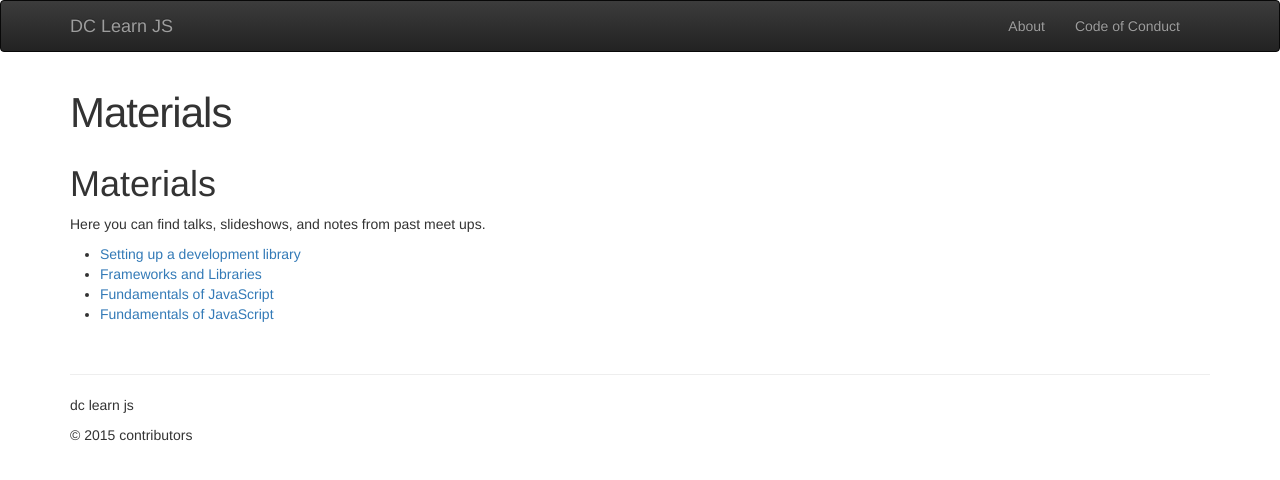
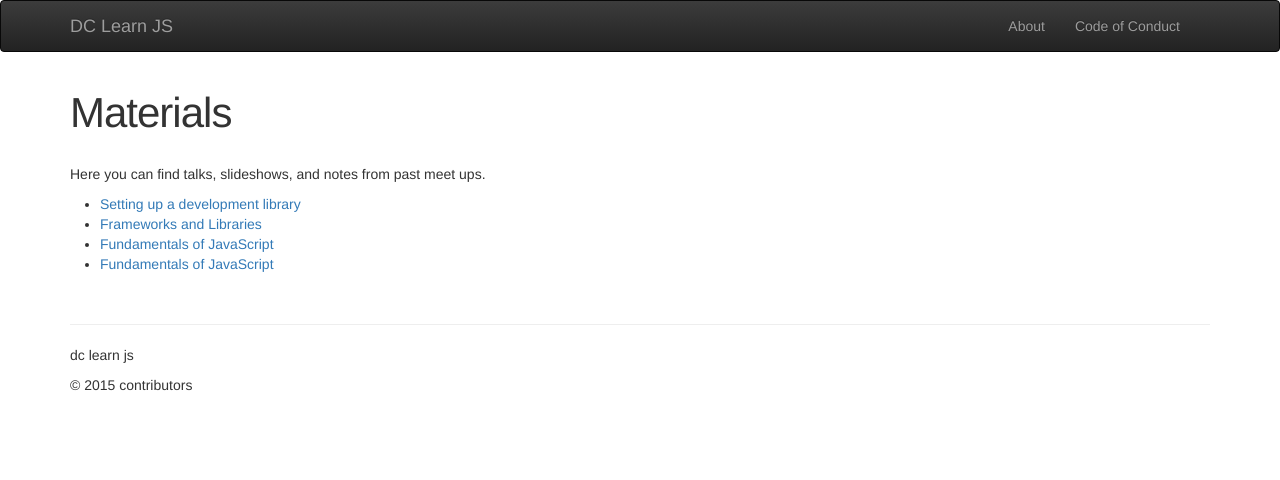
Before and after one commit to dclearnjs/dclearnjs.github.io, a Jekyll site: the page built from matierals.md, in a window 1280 px wide. Shown: the top 480 px of the page. Built offline with Jekyll 4.4.1, drawn with Linux system fonts in a browser that asks for light colours; nearby versions of some CDN libraries.

Commit message:
editting materials page :cat2:

```diff
--- a/matierals.md
+++ b/matierals.md
@@ -3,7 +3,6 @@ layout: page
 title: Materials
 permalink: /materials/
 ---
-# Materials
 
 Here you can find talks, slideshows, and notes from past meet ups.
 
```
